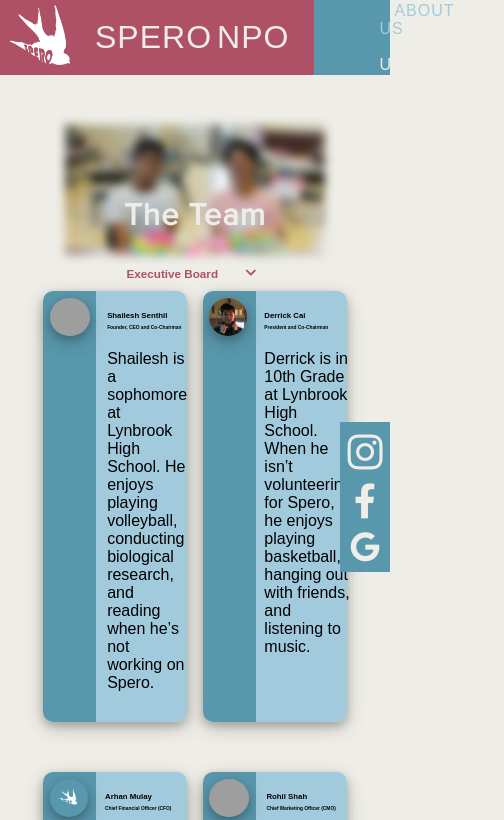
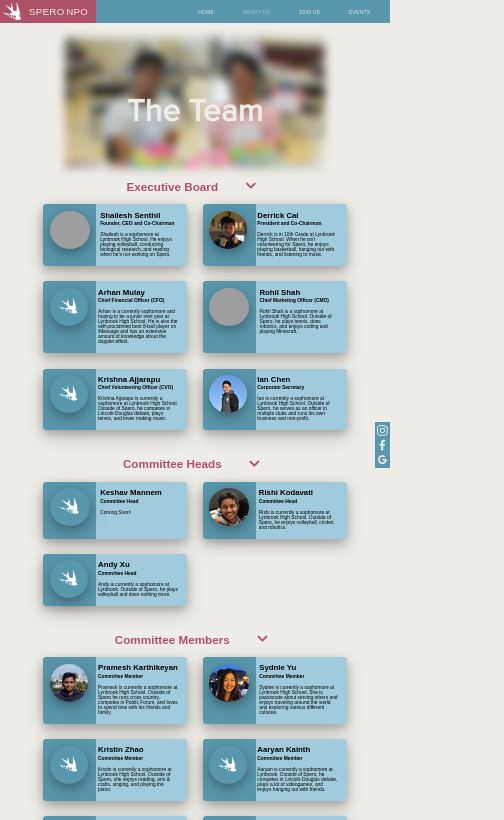
Before and after one commit to speronpo/speronpo-org, a plain HTML site: page about.html in a window 390 px wide. Shown: the top 820 px of the page, 504 px wide, since content can reach past the window. Drawn offline with Linux system fonts and the light colour scheme; grey boxes are pictures that could not be loaded.

Commit message:
Added mobile-friendly features

```diff
--- a/css/about.css
+++ b/css/about.css
@@ -3,7 +3,7 @@ img.top {
     left: 16.66%;
     width: 66.66%;
     height: 33.33vw;
-    top: 125px;
+    top: 9.77vw;
     z-index: -1;
     filter: blur(5px);
 }
@@ -11,12 +11,12 @@ img.top {
 div.title {
     position: absolute;
     left: 50%;
-    top: calc(150px + 16.66vw);
+    top: 28.38vw;
     transform: translate(-50%, -50%);
 
     font-family: "Proxima Nova", sans-serif;
     font-weight: 600;
-    letter-spacing: 1px;
+    letter-spacing: 0.08vw;
     font-size: 8vw;
     color: var(--off-white); /*FFFFFF*/
 }
@@ -25,7 +25,7 @@ div.team {
     /*display: flex;*/
     /*flex-wrap: wrap;*/
     height: auto;
-    margin: calc(50px + 33.33vw) 11.11% 0 11.11%;
+    margin: 37.24vw 11.11% 0 11.11%;
     /*justify-content: space-between;*/
 }
 
@@ -52,7 +52,7 @@ div.header input {
 }
 
 div.header i.icon {
-    margin: 5px 2.51%;
+    margin: 0.39vw 2.51%;
     font-size: 3vw;
     color: var(--dark-pink);
 
@@ -96,8 +96,8 @@ div.person {
     /*background: var(--light-blue);*/
     background: linear-gradient(to right, var(--dark-blue) 36.5%, var(--light-blue) 36.5%);
     box-shadow: 0 4px 8px 0 rgba(0, 0, 0, 0.2), 0 6px 20px 0 rgba(0, 0, 0, 0.19);
-    border-radius: 10px;
-    margin: 0 0 50px 0;
+    border-radius: 0.78vw;
+    margin: 0 0 3.91vw 0;
     display: flex;
 }
 
@@ -113,18 +113,18 @@ div.person img.profile {
 div.person div.information {
     display: flex;
     flex-direction: column;
-    margin: 20px 30px 30px 10px;
+    margin: 1.56vw 2.34vw 2.34vw 0.78vw;
 }
 
 /*width: 64.29%;*/
 div.information h4.name {
     font-size: 2vw;
-    margin: 0 0 5px 0;
+    margin: 0 0 0.39vw 0;
     color: black;
 }
 
 div.information h5.position {
-    margin: 0 0 20px 0;
+    margin: 0 0 1.56vw 0;
     font-size: 1.25vw;
     color: black;
 
@@ -132,4 +132,5 @@ div.information h5.position {
 
 div.information p.description {
     margin: 0;
+    font-size: 1.25vw;
 }
--- /dev/null
+++ b/css/footer.css
@@ -0,0 +1,5 @@
+footer {
+    margin-top: 3.91vw;
+    height: 19.53vw;
+    background: var(--dark-blue);
+}
--- a/css/header.css
+++ b/css/header.css
@@ -22,11 +22,11 @@ header {
     align-items: center;
     background-color: var(--dark-blue); /*#1E2D3B*/
     display: flex;
-    height: 75px;
+    height: 5.86vw;
 }
 
 div.headerLeft {
-    height: 75px;
+    height: 5.86vw;
     background: var(--dark-pink); /*EDCD1F*/
     display: flex;
     align-items: center;
@@ -34,50 +34,54 @@ div.headerLeft {
 }
 
 div.headerLeft img {
-    width: 60px;
-    height: 60px;
+    width: 4.69vw;
+    height: 4.69vw;
     float: left;
-    padding: 0 0 5px 10px;
+    padding: 0 0 0.39vw 0.78vw;
 }
 
 div.headerLeft h1 {
     float: left;
-    padding: 0 0 0 25px;
+    padding: 0 0 0 1.95vw;
 
     font-weight: 500; /*bold*/
     color: var(--off-white); /*1E2D3B*/
-    letter-spacing: 1px;
-    font-size: 32px;
+    letter-spacing: 0.08vw;
+    font-size: 2.5vw;
 }
 
 div.headerLeft h2 {
     float: left;
-    padding: 0 25px 0 5px;
+    padding: 0 1.95vw 0 0.39vw;
 
     font-weight: lighter;
     color: var(--off-white); /*1E2D3B*/
-    letter-spacing: 1px;
-    font-size: 32px;
+    letter-spacing: 0.08vw;
+    font-size: 2.5vw;
 }
 
 
 header nav {
     margin-left: auto;
-    margin-right: 25px;
+    margin-right: 1.95vw;
 }
 
+
 header nav li {
+    /*height: 1.45vw;*/
     display: inline-block;
-    padding: 0 25px;
+    padding: 0 1.95vw;
 }
 
 header nav li a {
-    padding: 10px 15px;
+    padding: 0 1.17vw;
+    vertical-align: middle;
 
     font-weight: 500; /*300*/
     color: var(--off-white); /*FFFFFF*/
     text-decoration: none;
-    letter-spacing: 1px;
+    letter-spacing: 0.08vw;
+    font-size: 1.25vw;
 }
 
 header nav li a:hover, header nav li a.active {
--- a/css/mediaBar.css
+++ b/css/mediaBar.css
@@ -3,8 +3,8 @@ div.media {
     position: fixed;
     top: 50%;
     right: 0;
-    width: 50px;
-    height: 150px;
+    width: 3.91vw;
+    height: 11.72vw;
     display: flex;
     align-items: center;
     justify-content: space-evenly;
@@ -13,35 +13,35 @@ div.media {
 
 div.media i.fa-instagram {
     color: var(--off-white); /*white*/
-    font-size: 40px;
+    font-size: 3.13vw;
     cursor: pointer;
 }
 
 div.media i.fa-facebook-f {
     color: var(--off-white); /*white*/
-    font-size: 35px;
+    font-size: 2.73vw;
     cursor: pointer;
-    padding-bottom: 4px;
+    padding-bottom: 0.31vw;
 }
 
 div.media i.fa-google {
     color: var(--off-white); /*white*/
-    font-size: 30px;
+    font-size: 2.34vw;
     cursor: pointer;
 }
 
 div.media div.email {
     background: #000000;
     position: fixed;
-    top: calc(50% + 125px);
-    right: 55px;
+    top: calc(50vh + 9.77vw);
+    right: 4.3vw;
     transform: translate(0%, -50%);
-    padding: 5px;
+    padding: 0.39vw;
     opacity: 0;
 
     font-family: "Proxima Nova", sans-serif;
     font-weight: 200;
-    font-size: 12px;
+    font-size: 0.94vw;
     color: var(--off-white); /*FFFFFF*/
     transition: all 200ms;
     white-space: pre-wrap;
```
Also changed, not shown: css/index.css (+14 -14 lines), index.html (+19 -0 lines).
